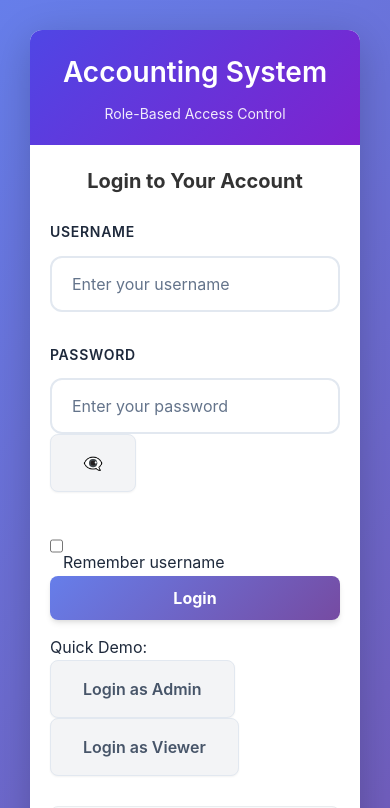
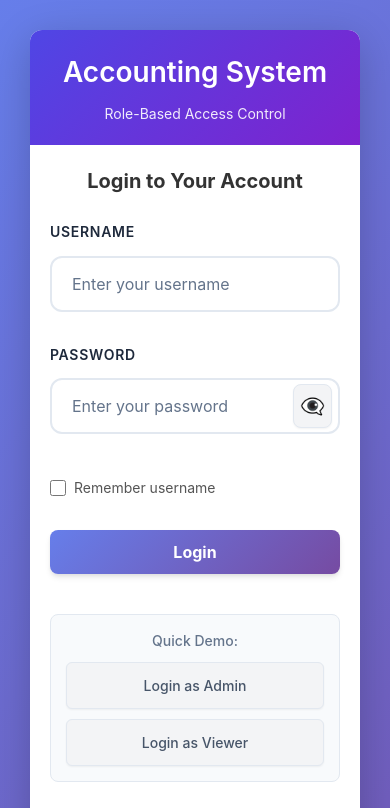
Before and after one commit to thegrotech/Double-Entry-Accounting-System, a React (Create React App) app in the folder frontend/: page / in a window 390 px wide. Shown: the top 808 px of the page. Built offline with nearby package versions, Linux system fonts and the light colour scheme.

Commit message:
Enhance Login CSS with new styles and responsiveness
Added new styles for password toggle, loading spinner, demo login buttons, and enhanced security notices. Included responsive adjustments for new elements.

```diff
--- a/frontend/src/components/Login.css
+++ b/frontend/src/components/Login.css
@@ -205,4 +205,232 @@
   .login-form-container {
     padding: 20px;
   }
+
 }
+
+/* Add these styles to your existing CSS file */
+
+/* Password toggle styles */
+.password-group {
+  position: relative;
+  margin-bottom: 20px;
+}
+
+.password-input-wrapper {
+  position: relative;
+  display: flex;
+  align-items: center;
+}
+
+.password-toggle {
+  position: absolute;
+  right: 10px;
+  background: none;
+  border: none;
+  cursor: pointer;
+  padding: 8px;
+  color: #666;
+  font-size: 18px;
+  display: flex;
+  align-items: center;
+  justify-content: center;
+  transition: color 0.2s;
+  z-index: 2;
+}
+
+.password-toggle:hover:not(:disabled) {
+  color: #4f46e5;
+}
+
+.password-toggle:disabled {
+  opacity: 0.5;
+  cursor: not-allowed;
+}
+
+.eye-icon {
+  font-size: 20px;
+  display: inline-block;
+}
+
+/* Adjust input padding for password field */
+.password-group input {
+  padding-right: 45px !important;
+}
+
+/* Form validation errors */
+.field-error {
+  display: block;
+  color: #dc2626;
+  font-size: 12px;
+  margin-top: 5px;
+  font-weight: 400;
+}
+
+.input-error {
+  border-color: #dc2626 !important;
+}
+
+.input-error:focus {
+  border-color: #dc2626 !important;
+  box-shadow: 0 0 0 3px rgba(220, 38, 38, 0.1) !important;
+}
+
+/* Form options (Remember me checkbox) */
+.form-options {
+  display: flex;
+  align-items: center;
+  margin-bottom: 20px;
+}
+
+.checkbox-label {
+  display: flex;
+  align-items: center;
+  gap: 8px;
+  cursor: pointer;
+  font-size: 14px;
+  color: #555;
+  font-weight: 400;
+}
+
+.checkbox-label input[type="checkbox"] {
+  width: 16px;
+  height: 16px;
+  cursor: pointer;
+  margin: 0;
+  accent-color: #4f46e5;
+}
+
+/* Loading spinner */
+.spinner {
+  display: inline-block;
+  width: 16px;
+  height: 16px;
+  border: 2px solid rgba(255, 255, 255, 0.3);
+  border-radius: 50%;
+  border-top-color: white;
+  animation: spin 1s ease-in-out infinite;
+  margin-right: 8px;
+  vertical-align: middle;
+}
+
+@keyframes spin {
+  to { transform: rotate(360deg); }
+}
+
+/* Demo login buttons */
+.demo-logins {
+  margin-top: 25px;
+  padding: 15px;
+  background: #f8fafc;
+  border-radius: 8px;
+  border: 1px solid #e2e8f0;
+}
+
+.demo-title {
+  margin: 0 0 10px 0;
+  font-size: 14px;
+  color: #64748b;
+  font-weight: 500;
+  text-align: center;
+}
+
+.demo-buttons {
+  display: flex;
+  gap: 10px;
+}
+
+.demo-button {
+  flex: 1;
+  padding: 10px 15px;
+  border: none;
+  border-radius: 6px;
+  font-size: 14px;
+  font-weight: 500;
+  cursor: pointer;
+  transition: all 0.2s;
+  text-align: center;
+}
+
+.demo-button:hover:not(:disabled) {
+  transform: translateY(-2px);
+  box-shadow: 0 4px 12px rgba(0, 0, 0, 0.1);
+}
+
+.demo-button:disabled {
+  opacity: 0.5;
+  cursor: not-allowed;
+}
+
+.demo-button.admin {
+  background: linear-gradient(135deg, #4f46e5 0%, #7e22ce 100%);
+  color: white;
+}
+
+.demo-button.viewer {
+  background: linear-gradient(135deg, #3b82f6 0%, #1d4ed8 100%);
+  color: white;
+}
+
+/* Login attempts counter */
+.attempts-counter {
+  font-size: 12px;
+  color: #666;
+  margin-top: 5px;
+  font-weight: 500;
+}
+
+/* Enhanced security notice */
+.security-notice small {
+  display: block;
+  margin-top: 8px;
+  color: #856404;
+  font-size: 12px;
+  opacity: 0.8;
+}
+
+/* Locked account message */
+.error-message strong {
+  display: inline-block;
+  margin-right: 5px;
+}
+
+/* Responsive adjustments for new elements */
+@media (max-width: 480px) {
+  .demo-buttons {
+    flex-direction: column;
+  }
+
+  .password-toggle {
+    right: 8px;
+    padding: 6px;
+  }
+
+  .demo-button {
+    padding: 12px;
+  }
+}
+
+/* Hover effects for form elements */
+.form-group input:not(:disabled):hover {
+  border-color: #a5b4fc;
+}
+
+.password-toggle:not(:disabled):hover {
+  background: #f3f4f6;
+  border-radius: 50%;
+}
+
+/* Focus styles for accessibility */
+.password-toggle:focus {
+  outline: 2px solid #4f46e5;
+  outline-offset: 2px;
+  border-radius: 50%;
+}
+
+/* Smooth transitions */
+.password-toggle,
+.form-group input,
+.login-button,
+.demo-button {
+  transition: all 0.2s ease;
+}
```
